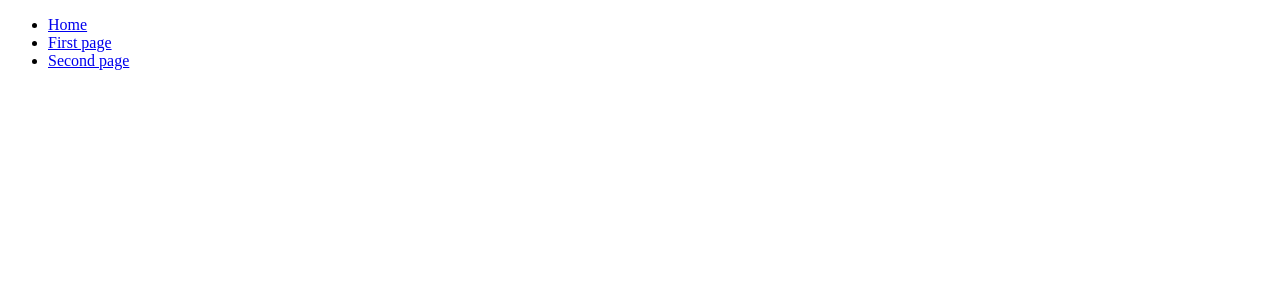
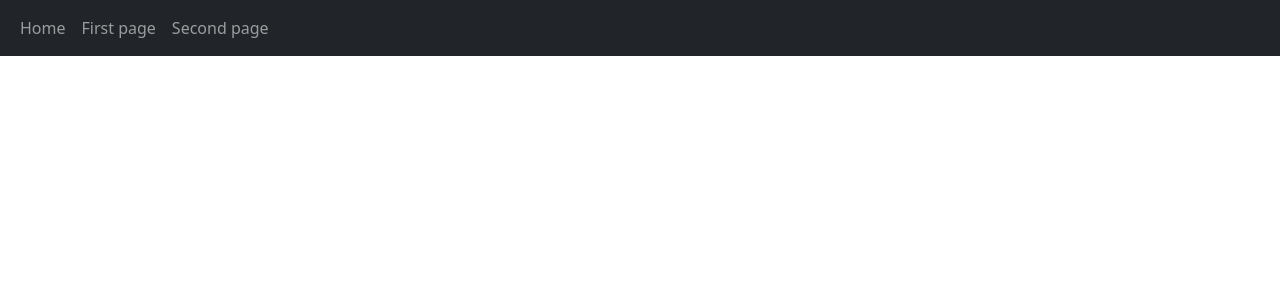
Before and after one commit to JankoDedic/iteh-domaci3, a JavaScript app: page / in a window 1280 px wide. Shown: the top 300 px of the page. Built offline with nearby package versions, Linux system fonts and the light colour scheme.

Commit message:
Set up Boostrap with Webpack
https://getbootstrap.com/docs/5.1/getting-started/webpack/

```diff
--- a/package.json
+++ b/package.json
@@ -23,8 +23,10 @@
     "@babel/preset-react": "^7.16.7",
     "@parcel/transformer-sass": "^2.0.1",
     "babel-loader": "^8.2.3",
+    "css-loader": "^6.5.1",
     "html-webpack-plugin": "^5.5.0",
     "parcel": "^2.0.1",
+    "style-loader": "^3.3.1",
     "webpack": "^5.65.0",
     "webpack-cli": "^4.9.1",
     "webpack-dev-server": "^4.7.2"
--- a/src/index.html
+++ b/src/index.html
@@ -2,11 +2,9 @@
 <html>
   <head>
     <title>My React App</title>
-    <!-- <link rel="stylesheet" href="index.scss"> -->
   </head>
 
   <body>
     <div id="app"></div>
-    <!-- <script type="module" src="index.js"></script> -->
   </body>
 </html>
--- a/src/index.js
+++ b/src/index.js
@@ -1,4 +1,6 @@
-// import * as bootstrap from 'bootstrap'
+import 'bootstrap'
+import 'bootstrap/dist/css/bootstrap.min.css'
+
 import ReactDOM from 'react-dom'
 
 import { AppRouter } from './components/AppRouter'
--- a/src/index.scss
+++ /dev/null
@@ -1 +0,0 @@
-@import "../node_modules/bootstrap/scss/bootstrap";
--- a/webpack.config.js
+++ b/webpack.config.js
@@ -20,6 +20,9 @@
           ]
         }
       }
+    }, {
+      test: /\.css$/,
+      use: ['style-loader', 'css-loader']
     }]
   },
   plugins: [
```
Also changed, not shown: 1 other file (tests, documents, lock files or other folders).
